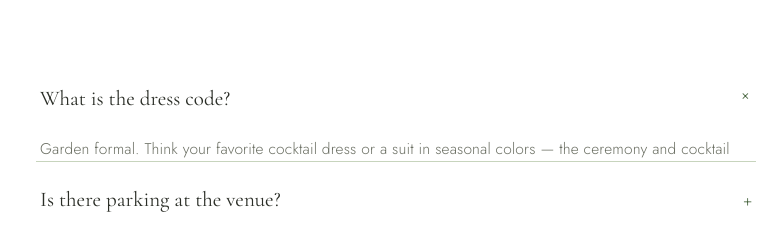
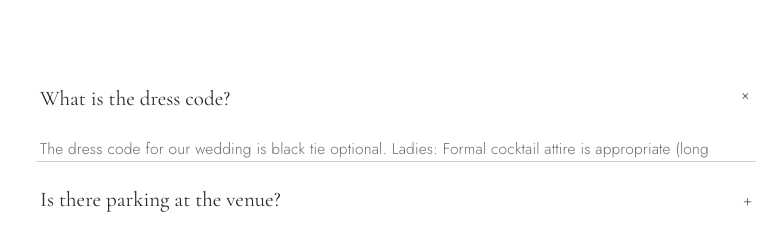
Before and after one commit to jpalumbo24/PalumboWedding, a plain HTML site: page index.html in a window 1280 px wide. Shown: the part 4424-4657 px from the top of the page, 244-1012 px from the left. Drawn offline with nearby package versions, Linux system fonts and the light colour scheme.

Commit message:
Update wedding dress code FAQ
Co-authored-by: Copilot <223556219+Copilot@users.noreply.github.com>

```diff
--- a/index.html
+++ b/index.html
@@ -844,7 +844,7 @@
     <div class="faq-list reveal">
       <div class="faq-item open">
         <button class="faq-q"><span>What is the dress code?</span><span class="plus">+</span></button>
-        <div class="faq-a">Garden formal. Think your favorite cocktail dress or a suit in seasonal colors &mdash; the ceremony and cocktail hour are outdoors on the lawn, so please plan footwear accordingly.</div>
+        <div class="faq-a">The dress code for our wedding is black tie optional. Ladies: Formal cocktail attire is appropriate (long dresses/fancy cocktail dresses/dressy jumpsuits preferred). Gentlemen: Black tie is appropriate (tuxedos/dark suits preferred)</div>
       </div>
       <div class="faq-item">
         <button class="faq-q"><span>Is there parking at the venue?</span><span class="plus">+</span></button>
```
